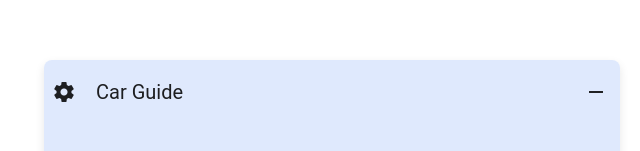
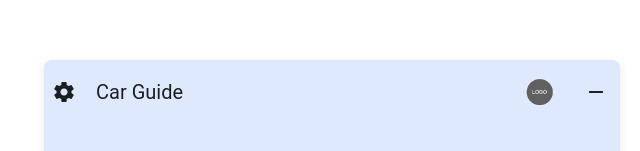
Before and after one commit to nora-rasuli/guide-widget, a Vue app: page /admin in a window 1280 px wide. Shown: the top 151 px of the page, without its empty margins (640-1280 px from the left). Built offline with nearby package versions, Linux system fonts and the light colour scheme.

Commit message:
logo placeholder

```diff
--- a/src/App.vue
+++ b/src/App.vue
@@ -23,8 +23,7 @@
         <v-spacer></v-spacer>
         <div class="logo-minimize-wrapper">
           <v-img
-            v-if="logo"
-            :src="logo"
+            :src="logo || require('@/assets/images/logo.png')"
             alt="Logo"
             width="40"
             height="40"
--- a/src/pages/AdminCustomization.vue
+++ b/src/pages/AdminCustomization.vue
@@ -64,11 +64,10 @@
         </v-row>
 
         <!-- Logo Preview -->
-        <v-row justify="center" align="center" class="mb-4">
+        <v-row justify="center" align="center" class="mb-4" v-if="logo">
           <v-col cols="12" class="text-center">
             <h3 class="text-h6 mb-3">Current Logo</h3>
             <v-img
-              v-if="logo"
               :src="logo"
               max-width="150"
               max-height="150"
```
Also changed, not shown: src/assets/images/logo.png (added), src/store/customization.js (deleted).
